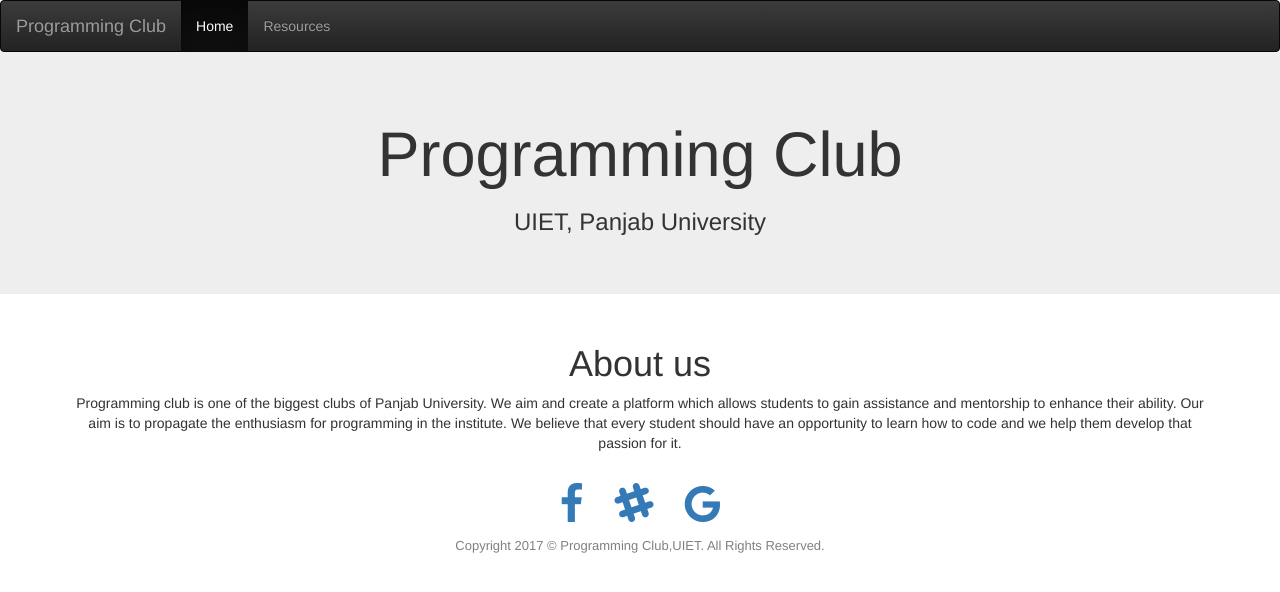
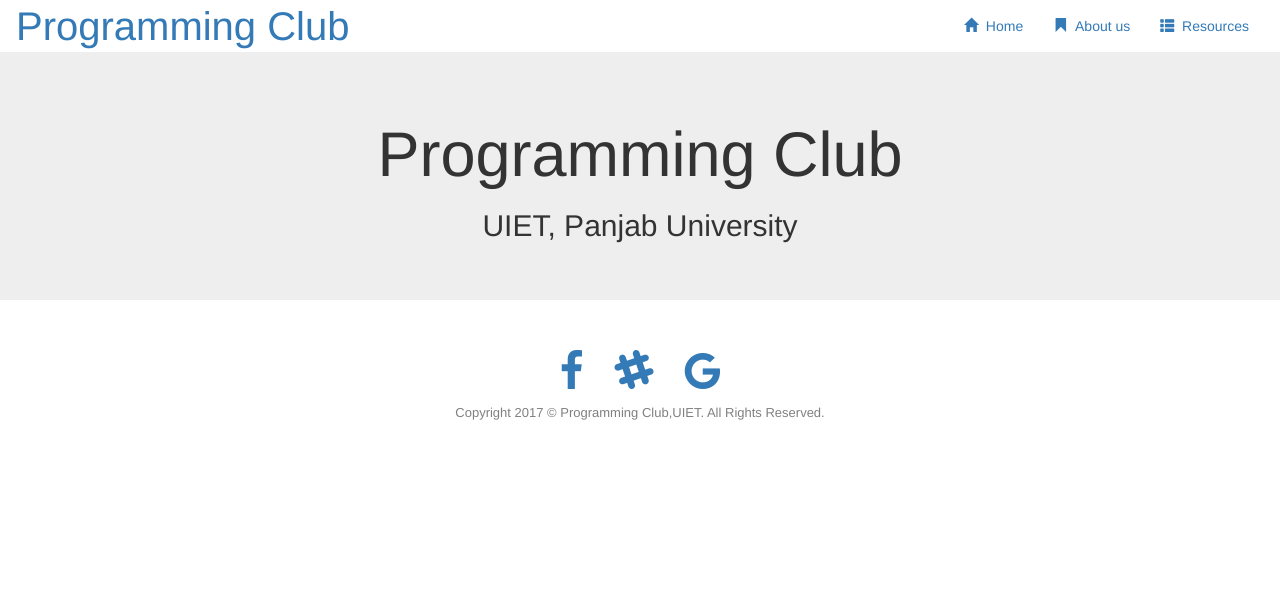
Before and after one commit to pclubuiet/website, a Django app: page /home/ in a window 1280 px wide. Shown: the top 592 px of the page. Run offline with Django 3.2, Linux system fonts and the light colour scheme; parts of the project's set-up code (start-up, migrations or seed data) failed here and were passed over; some libraries are stand-ins or nearby versions.

Commit message:
aboutus.html: add seperate page for aboutus
Add a new page for aboutus and made necessary change in urls and views.

Closes https://github.com/pclubuiet/website/issues/2

```diff
--- a/home/urls.py
+++ b/home/urls.py
@@ -4,7 +4,8 @@ from . import views
 app_name='home'
 urlpatterns = [
 url(r'^$', views.Home.as_view(), name = 'home'),
-url(r'^resources/', views.Resources.as_view(), name = 'resources')
+url(r'^resources/', views.Resources.as_view(), name = 'resources'),
+url(r'^aboutus/', views.AboutUs.as_view(), name = 'aboutus'),
 ]
 
 handler404 = 'Template404.as_view()'
--- a/home/views.py
+++ b/home/views.py
@@ -8,3 +8,6 @@ class Home(TemplateView):
 
 class Resources(TemplateView):
     template_name = 'home/resources/resources.html'
+
+class AboutUs(TemplateView):
+	template_name = 'home/aboutus/aboutus.html'
--- a/templates/base.html
+++ b/templates/base.html
@@ -9,6 +9,7 @@
     <title>{% block title %}Programming Club{% endblock %}</title>
     <!-- Bootstrap -->
     <link rel="stylesheet" type="text/css" href="{% static 'home/base.css' %}"/>
+    <link rel="stylesheet" type="text/css" href="{% static 'home/navstyle.css' %}"/>
     <!-- Latest compiled and minified CSS -->
     <link rel="stylesheet" href="https://maxcdn.bootstrapcdn.com/bootstrap/3.3.7/css/bootstrap.min.css" integrity="sha384-BVYiiSIFeK1dGmJRAkycuHAHRg32OmUcww7on3RYdg4Va+PmSTsz/K68vbdEjh4u" crossorigin="anonymous">
 
@@ -43,7 +44,7 @@
        <div class="loader-rect5"></div>
   </div>
 </div>
-<nav class="navbar navbar-inverse" style="margin-bottom:0;">
+<nav class="navbar navbar-custom " style="margin-bottom:0;">
   <div class="container-fluid">
     <div class="navbar-header">
       <button type="button" class="navbar-toggle" data-toggle="collapse" data-target="#myNavbar">
@@ -51,12 +52,15 @@
         <span class="icon-bar"></span>
         <span class="icon-bar"></span>
       </button>
-      <a class="navbar-brand" href="{% url 'home:home' %}">Programming Club</a>
+      <a class="navbar-brand" href="{% url 'home:home' %}" style = 'font-size: 40px;'>Programming Club</a>
     </div>
     <div class="collapse navbar-collapse" id="myNavbar">
-    <ul class="nav navbar-nav">
-      <li {% block nav_home %}class="active"{% endblock %}><a href="{% url 'home:home' %}">Home</a></li>
-      <li {% block nav_resources %}{% endblock %}><a href="{% url 'home:resources' %}">Resources</a></li>
+      <ul class="nav navbar-nav navbar-right">
+
+      <li {% block nav_home %}class="active"{% endblock %} ><a href="{% url 'home:home' %}"><span class="glyphicon glyphicon-home"></span>&nbsp;&nbsp;Home</a></li>
+      <li {% block nav_aboutus %}{% endblock %}><a href = "{% url 'home:aboutus' %}"><span class="glyphicon glyphicon-bookmark"></span>&nbsp;&nbsp;About us</a></li>
+      <li {% block nav_resources %}{% endblock %} ><a href="{% url 'home:resources' %}"><span class="glyphicon glyphicon-th-list"></span>&nbsp;&nbsp;Resources</a></li>
+
       </ul>
     </div>
   </div>
--- a/templates/home/home.html
+++ b/templates/home/home.html
@@ -2,14 +2,10 @@
 {% load staticfiles %}
 {% block title %}Programming Club {% endblock %}
 {% block content %}
-<div class="jumbotron">
+<div class="jumbotron vertical-center">
   <div class="container">
     <h1><center>Programming Club</center></h1>
-    <h3><center>UIET, Panjab University</center></h3>
+    <h2><center>UIET, Panjab University</center></h2>
   </div>
 </div>
-<div class="container text-center">
-  <h1>About us</h1>
-  <p>Programming club is one of the biggest clubs of Panjab University. We aim and create a platform which allows students to gain assistance and mentorship to enhance their ability. Our aim is to propagate the enthusiasm for programming in the institute. We believe that every student should have an opportunity to learn how to code and we help them develop that passion for it.</p>
-</div>
 {% endblock %}
```
Also changed, not shown: templates/home/aboutus/aboutus.html (added, +15 -0 lines), templates/home/resources/resources.html (line endings or trailing spaces), 2 other files. Lines whose indentation alone changed are shown as unchanged.
